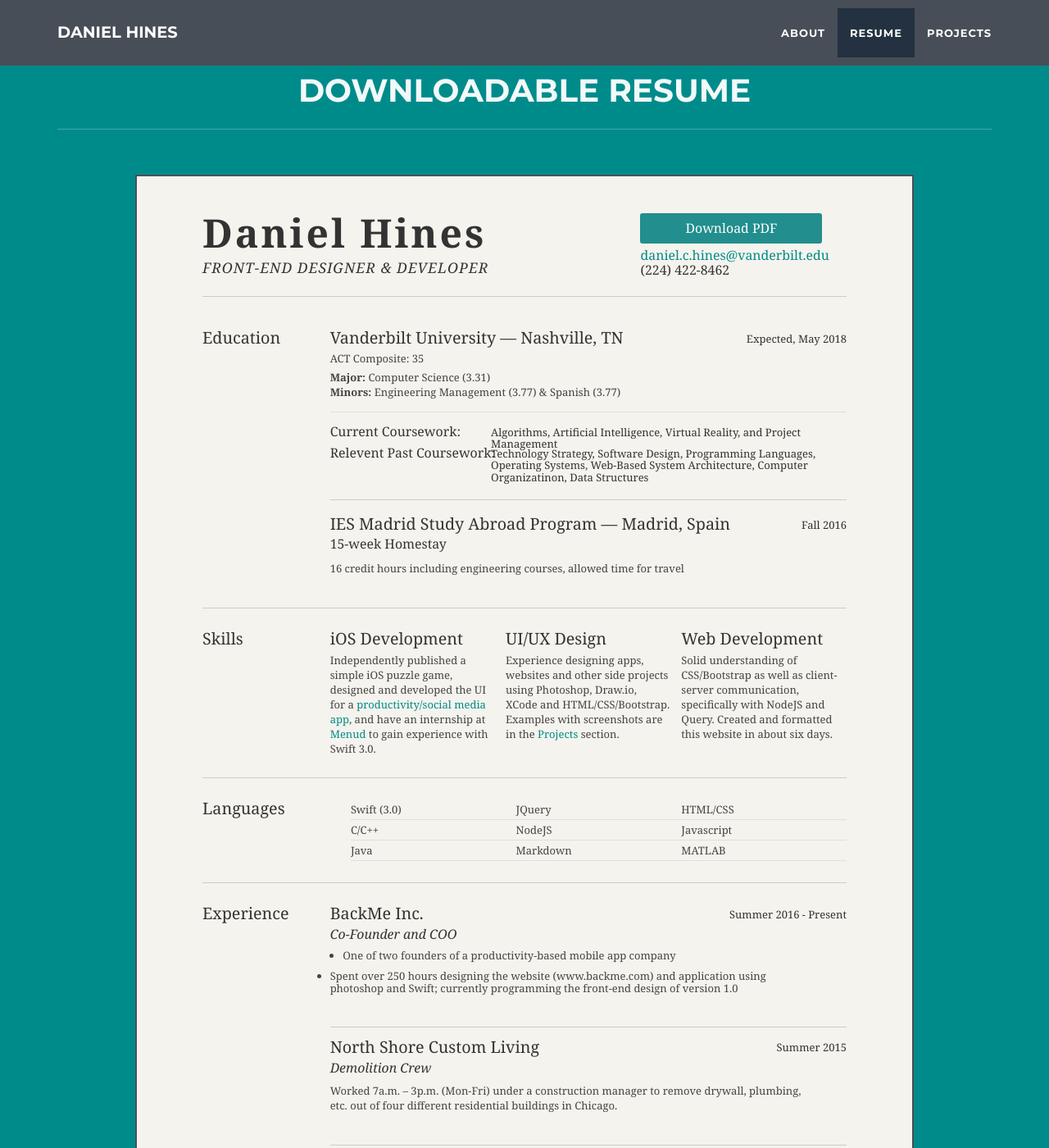
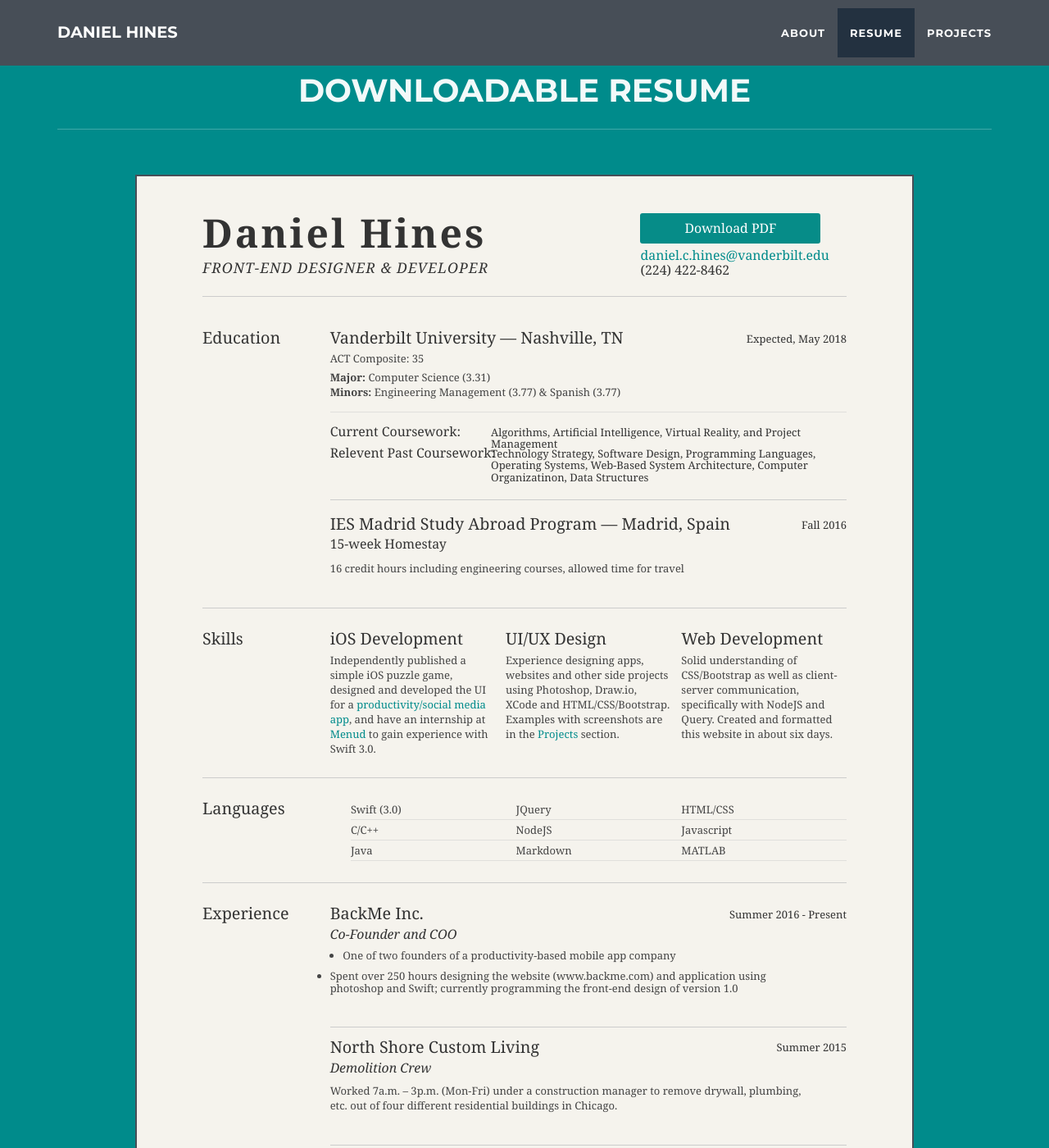
Before and after one commit to danielchines/danielchines.github.io, a Jekyll site: the page built from index.html, in a window 1280 px wide and 1400 px high, scrolled down 1501 px. Shown: the whole window at 82% size. Built offline with Jekyll 4.4.1, drawn with Linux system fonts in a browser that asks for light colours.

Commit message:
Update resume.css

```diff
--- a/_includes/css/resume.css
+++ b/_includes/css/resume.css
@@ -28,7 +28,7 @@ p.resume { font-size: 100%; line-height: 18px; }
 #hd .yui-gc div.name { margin-left: 0; width: 66%; float: left; }
 #hd .yui-gc div.contact { margin-left: 1.99%; width: 32%; float: right; }
 #hd .contact-info { margin-top: 7px; }
-a#pdf { display: block; float: left; text-align: center; background: #228e8e; color: white; padding: 10px 55px; margin-bottom: 6px; margin-top: -5px; border-radius: 3px; text-decoration: none;  }
+a#pdf { display: block; float: left; text-align: center; background: #068c88; color: white; padding: 10px 54px; margin-bottom: 6px; margin-top: -5px; border-radius: 3px; text-decoration: none;  }
 a#pdf:hover { background: #222; }
 
 /* //-- footer -- */
```
